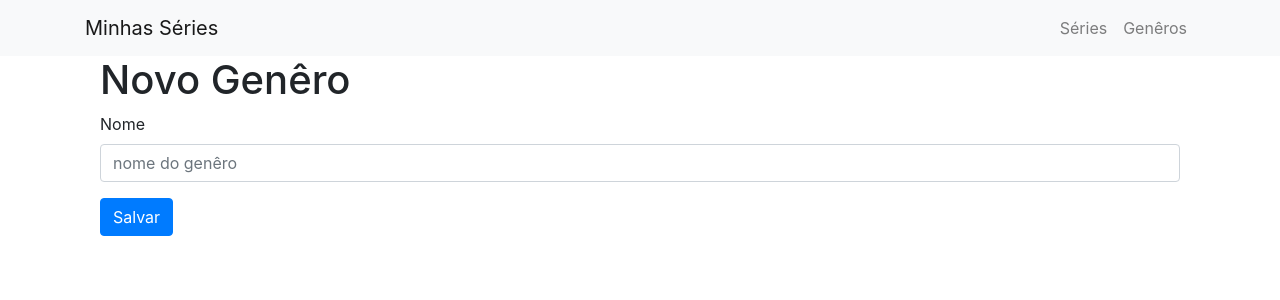
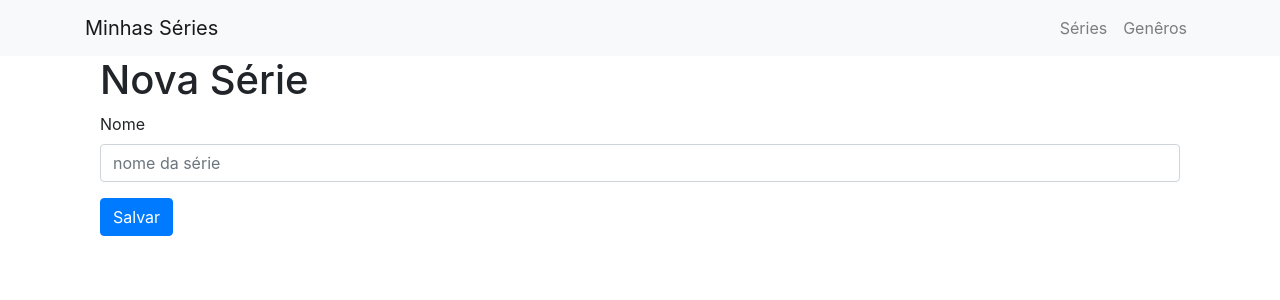
Before and after one commit to patrick-fv/minhas-series, a React (Create React App) app: page /series/novo in a window 1280 px wide. Shown: the top 300 px of the page. Built offline with nearby package versions, Linux system fonts and the light colour scheme.

Commit message:
implement NewSeries and Series components

```diff
--- a/src/NewSerie.js
+++ b/src/NewSerie.js
@@ -9,7 +9,7 @@ const NewSerie = () => {
         setName(event.target.value)
     }
     const save = () => {
-        axios.post('/api/genres', {
+        axios.post('/api/series', {
             name,
         })
         .then((res) => {
@@ -17,16 +17,16 @@ const NewSerie = () => {
         })
     }
     if(success) {
-        return <Redirect to='/generos' />
+        return <Redirect to='/series' />
     }
 
     return (
         <div className='container'>
-        <h1>Novo Genêro</h1>
+        <h1>Nova Série</h1>
             <form>
                 <div class='form-group'>
                     <label htmlfor='name'>Nome</label>
-                    <input type='text' value={name} {...{onChange}} class='form-control' id='name' aria-describedby='emailHelp' placeholder='nome do genêro'/>
+                    <input type='text' value={name} {...{onChange}} class='form-control' id='name' aria-describedby='emailHelp' placeholder='nome da série'/>
                 </div>
                 <button onClick={save} type='button' className='btn btn-primary'>Salvar</button>
             </form>
--- a/src/Series.js
+++ b/src/Series.js
@@ -17,13 +17,13 @@ const Series = () => {
                 <td>{record.name}</td>
                 <td>
                     <button className='btn btn-danger' onClick={() => deleteGenre(record.id)}>Remover</button>
-                    <Link className='btn btn-warning' to={'/generos/'+record.id} style={{marginLeft: 5}}>Editar</Link>
+                    <Link className='btn btn-warning' to={'/series/'+record.id} style={{marginLeft: 5}}>Editar</Link>
                 </td>
             </tr>
         )
     }
     useEffect(() => {
-        axios.get('/api/genres')
+        axios.get('/api/series')
         .then((res) => {
             setData(res.data.data)
         })
@@ -32,9 +32,9 @@ const Series = () => {
     if(data.length === 0) {
         return (
             <div>
-            <Link style={{margin: 5}} type='button' class='btn btn-primary' to='/generos/novo'>Novo Genêro</Link>
+            <Link style={{margin: 5}} type='button' class='btn btn-primary' to='/series/novo'>Nova Série</Link>
             <div class="alert alert-warning" role="alert">
-                Você não possui genêros criados!
+                Você não possui Séries criadas!
             </div>
             </div>
         )
@@ -42,8 +42,8 @@ const Series = () => {
 
     return (
         <div>
-        <h1>Série</h1>
-        <Link style={{margin: 5}} type='button' class='btn btn-primary' to='/generos/novo'>Nova Série</Link>
+        <h1>Séries</h1>
+        <Link style={{margin: 5}} type='button' class='btn btn-primary' to='/series/novo'>Nova Série</Link>
         <table className='table table-dark'>
             <thead>
                 <tr>
```
